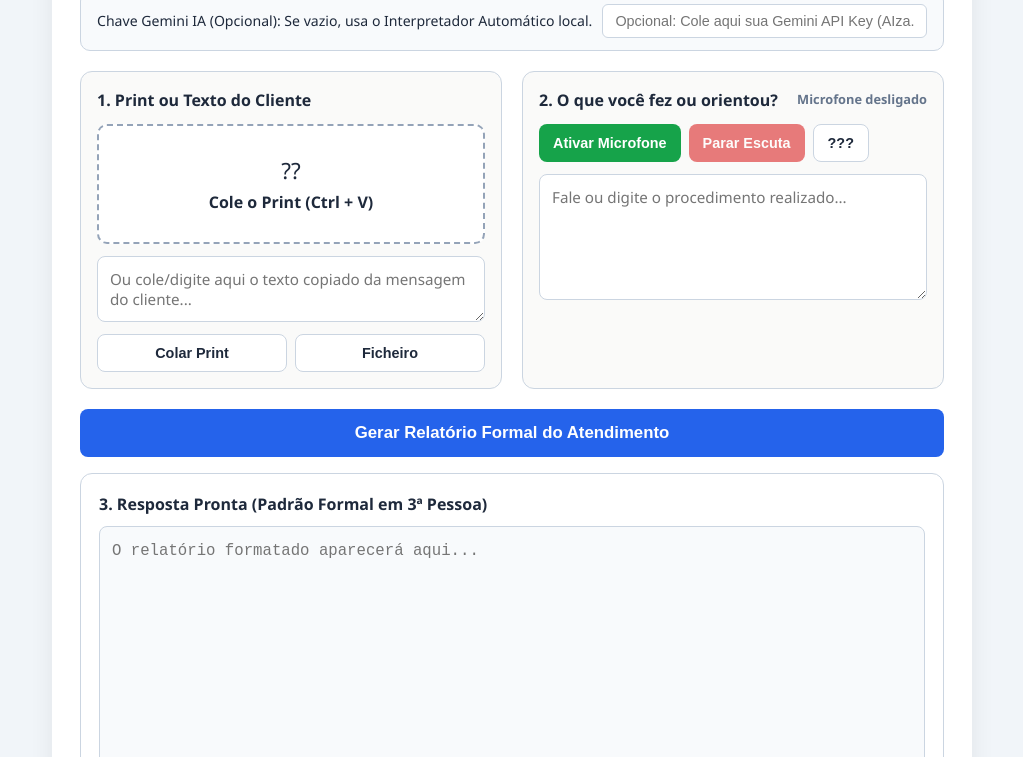
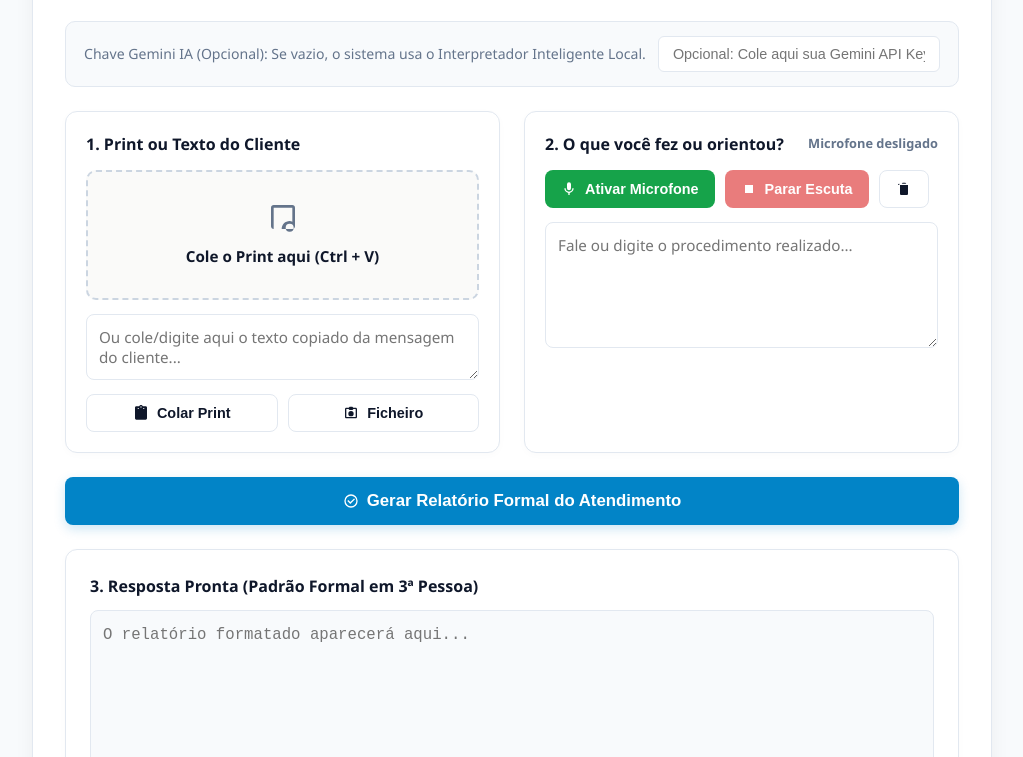
Before and after one commit to geovandev86/assistente-atendimento, a plain HTML site: page index.html in a window 1280 px wide. Shown: the part 140-897 px from the top of the page, without its empty margins (128-1151 px from the left). Drawn offline with nearby package versions, Linux system fonts and the light colour scheme.

Commit message:
Update index.html

```diff
--- a/index.html
+++ b/index.html
@@ -3,21 +3,23 @@
 <head>
     <meta charset="UTF-8">
     <meta name="viewport" content="width=device-width, initial-scale=1.0">
-    <title>Assistente de Atendimento Formal</title>
+    <title>Assistente de Atendimento Profissional</title>
     <script src="https://cdn.jsdelivr.net/npm/tesseract.js@5/dist/tesseract.min.js"></script>
     <script src="https://cdnjs.cloudflare.com/ajax/libs/jspdf/2.5.1/jspdf.umd.min.js"></script>
     <style>
         :root {
-            --bg: #f1f5f9;
+            --bg: #f8fafc;
             --card: #ffffff;
-            --primary: #2563eb;
-            --primary-hover: #1d4ed8;
+            --primary: #0284c7;
+            --primary-hover: #0369a1;
             --success: #16a34a;
-            --warning: #d97706;
+            --success-hover: #15803d;
             --danger: #dc2626;
-            --text: #1e293b;
+            --danger-hover: #b91c1c;
+            --text: #0f172a;
             --muted: #64748b;
-            --border: #cbd5e1;
+            --border: #e2e8f0;
+            --radius: 10px;
         }
 
         * { box-sizing: border-box; margin: 0; padding: 0; }
@@ -26,68 +28,81 @@
             font-family: 'Segoe UI', system-ui, -apple-system, sans-serif;
             background-color: var(--bg);
             color: var(--text);
-            padding: 20px;
+            padding: 24px;
             line-height: 1.5;
         }
 
         .container {
-            max-width: 920px;
+            max-width: 960px;
             margin: 0 auto;
             background: var(--card);
-            padding: 28px;
-            border-radius: 14px;
-            box-shadow: 0 10px 25px rgba(0,0,0,0.07);
+            padding: 32px;
+            border-radius: 16px;
+            box-shadow: 0 4px 20px rgba(0,0,0,0.05);
+            border: 1px solid var(--border);
         }
 
-        h1 { font-size: 1.45rem; margin-bottom: 6px; color: var(--text); }
-        .subtitle { color: var(--muted); font-size: 0.92rem; margin-bottom: 20px; }
+        header {
+            margin-bottom: 24px;
+            border-bottom: 1px solid var(--border);
+            padding-bottom: 16px;
+        }
+
+        h1 { font-size: 1.5rem; font-weight: 700; color: var(--text); display: flex; align-items: center; gap: 10px; }
+        .subtitle { color: var(--muted); font-size: 0.95rem; margin-top: 4px; }
 
         .api-box {
             background: #f8fafc;
             border: 1px solid var(--border);
-            padding: 12px 16px;
-            border-radius: 10px;
-            margin-bottom: 20px;
+            padding: 14px 18px;
+            border-radius: var(--radius);
+            margin-bottom: 24px;
             display: flex;
             align-items: center;
             justify-content: space-between;
             flex-wrap: wrap;
-            gap: 10px;
+            gap: 12px;
             font-size: 0.88rem;
+            color: var(--muted);
         }
 
         .api-box input {
             flex: 1;
-            min-width: 240px;
-            padding: 8px 12px;
+            min-width: 260px;
+            padding: 9px 14px;
             border: 1px solid var(--border);
             border-radius: 6px;
             font-size: 0.9rem;
+            outline: none;
+            transition: border 0.2s;
         }
+
+        .api-box input:focus { border-color: var(--primary); }
 
         .grid-steps {
             display: grid;
             grid-template-columns: 1fr 1fr;
-            gap: 20px;
-            margin-bottom: 20px;
+            gap: 24px;
+            margin-bottom: 24px;
         }
 
-        @media (max-width: 720px) {
+        @media (max-width: 768px) {
             .grid-steps { grid-template-columns: 1fr; }
         }
 
         .step-card {
             border: 1px solid var(--border);
             border-radius: 12px;
-            padding: 16px;
-            background: #fafaf9;
+            padding: 20px;
+            background: #ffffff;
+            box-shadow: 0 2px 8px rgba(0,0,0,0.02);
             display: flex;
             flex-direction: column;
-            gap: 12px;
+            gap: 14px;
         }
 
         .step-title {
-            font-weight: 700;
+            font-weight: 600;
             font-size: 1rem;
             color: var(--text);
             display: flex;
@@ -96,14 +111,14 @@
         }
 
         .paste-zone {
-            border: 2px dashed #94a3b8;
+            border: 2px dashed #cbd5e1;
             border-radius: 10px;
-            padding: 16px;
+            padding: 20px;
             text-align: center;
-            background: #fff;
+            background: #fafaf9;
             cursor: text;
             transition: all 0.2s;
-            min-height: 120px;
+            min-height: 130px;
             display: flex;
             flex-direction: column;
             align-items: center;
@@ -114,8 +129,7 @@
 
         .paste-zone:focus, .paste-zone.active-paste {
             border-color: var(--primary);
-            background: #eff6ff;
-            box-shadow: 0 0 0 3px rgba(37, 99, 235, 0.2);
+            background: #f0fdf4;
         }
 
         .paste-zone img {
@@ -127,12 +141,12 @@
 
         .image-actions, .voice-controls, .export-bar {
             display: flex;
-            gap: 8px;
+            gap: 10px;
             flex-wrap: wrap;
         }
 
         button {
-            padding: 10px 14px;
+            padding: 10px 16px;
             border-radius: 8px;
             border: none;
             font-weight: 600;
@@ -142,27 +156,35 @@
             display: inline-flex;
             align-items: center;
             justify-content: center;
-            gap: 6px;
+            gap: 8px;
         }
 
+        button svg { width: 16px; height: 16px; fill: currentColor; }
         button:disabled { opacity: 0.6; cursor: not-allowed; }
+
         .btn-record { background: var(--success); color: white; }
+        .btn-record:hover:not(:disabled) { background: var(--success-hover); }
+
         .btn-stop { background: var(--danger); color: white; }
+        .btn-stop:hover:not(:disabled) { background: var(--danger-hover); }
+
         .btn-primary {
             background: var(--primary);
             color: white;
             width: 100%;
             padding: 14px;
             font-size: 1.05rem;
-            margin-bottom: 16px;
+            margin-bottom: 24px;
+            box-shadow: 0 4px 12px rgba(2, 132, 199, 0.2);
         }
         .btn-primary:hover:not(:disabled) { background: var(--primary-hover); }
+
         .btn-outline {
             background: #fff;
             color: var(--text);
             border: 1px solid var(--border);
         }
-        .btn-outline:hover { background: #f1f5f9; }
+        .btn-outline:hover { background: #f8fafc; border-color: #94a3b8; }
 
         textarea {
             width: 100%;
@@ -172,47 +194,57 @@
             font-family: inherit;
             font-size: 0.95rem;
             resize: vertical;
+            outline: none;
+            transition: border 0.2s;
         }
+
+        textarea:focus { border-color: var(--primary); }
 
         #statusBox {
             display: none;
             padding: 12px 16px;
             border-radius: 8px;
-            margin-bottom: 16px;
+            margin-bottom: 20px;
             font-weight: 600;
             font-size: 0.92rem;
         }
 
-        .status-loading { background: #eff6ff; color: #1e40af; border: 1px solid #bfdbfe; }
-        .status-success { background: #f0fdf4; color: #166534; border: 1px solid #bbf7d0; }
-        .status-error { background: #fef2f2; color: #991b1b; border: 1px solid #fecaca; }
+        .status-loading { background: #e0f2fe; color: #0369a1; border: 1px solid #bae6fd; }
+        .status-success { background: #dcfce7; color: #166534; border: 1px solid #bbf7d0; }
+        .status-error { background: #fee2e2; color: #991b1b; border: 1px solid #fecaca; }
 
         .result-box {
             border: 1px solid var(--border);
             border-radius: 12px;
-            padding: 18px;
+            padding: 24px;
             background: #ffffff;
+            box-shadow: 0 2px 8px rgba(0,0,0,0.02);
         }
 
         #resultadoFinal {
             font-family: 'Courier New', Courier, monospace;
             font-size: 0.98rem;
-            line-height: 1.55;
-            height: 250px;
+            line-height: 1.6;
+            height: 260px;
             background: #f8fafc;
-            margin-top: 10px;
-            margin-bottom: 12px;
+            margin-top: 12px;
+            margin-bottom: 16px;
         }
     </style>
 </head>
 <body>
 
 <div class="container">
-    <h1>Assistente de Atendimento Formal</h1>
-    <p class="subtitle">Cole o print ou texto do cliente, informe o procedimento e gere o relatório automático.</p>
+    <header>
+        <h1>
+            <svg style="width:28px;height:28px;fill:var(--primary);" viewBox="0 0 24 24"><path d="M12 2A10 10 0 0 0 2 12A10 10 0 0 0 12 22A10 10 0 0 0 22 12A10 10 0 0 0 12 2M12 4A8 8 0 0 1 20 12A8 8 0 0 1 12 20A8 8 0 0 1 4 12A8 8 0 0 1 12 4M12 6A6 6 0 0 0 6 12A6 6 0 0 0 12 18A6 6 0 0 0 18 12A6 6 0 0 0 12 6M12 8A4 4 0 0 1 16 12A4 4 0 0 1 12 16A4 4 0 0 1 8 12A4 4 0 0 1 12 8Z"/></svg>
+            Assistente de Atendimento Profissional
+        </h1>
+        <p class="subtitle">Gere relatórios padronizados em 3ª pessoa de forma rápida com IA, reconhecimento de voz e leitura de prints.</p>
+    </header>
 
     <div class="api-box">
-        <span>Chave Gemini IA (Opcional): Se vazio, usa o Interpretador Automático local.</span>
+        <span>Chave Gemini IA (Opcional): Se vazio, o sistema usa o Interpretador Inteligente Local.</span>
         <input type="password" id="apiKeyInput" placeholder="Opcional: Cole aqui sua Gemini API Key (AIza...)">
     </div>
 
@@ -226,8 +258,8 @@
 
             <div class="paste-zone" id="pasteZone" tabindex="0" contenteditable="true" spellcheck="false">
                 <div id="dropText" contenteditable="false" style="pointer-events: none;">
-                    <p style="font-size: 1.4rem; margin-bottom: 2px;">??</p>
-                    <p><strong>Cole o Print (Ctrl + V)</strong></p>
+                    <svg style="width:32px;height:32px;fill:var(--muted);margin-bottom:6px;" viewBox="0 0 24 24"><path d="M19,3H5C3.89,3 3,3.89 3,5V19C3,20.1 3.9,21 5,21H19C20.1,21 21,20.1 21,19V5C21,3.89 20.1,3 19,3M19,5V15.56C18.42,15.2 17.73,15 17,15C13.69,15 11,17.69 11,21H5V5H19M17,17A3,3 0 0,1 20,20A3,3 0 0,1 17,23A3,3 0 0,1 14,20A3,3 0 0,1 17,17Z"/></svg>
+                    <p style="font-size: 0.95rem; font-weight: 600; color: var(--text);">Cole o Print aqui (Ctrl + V)</p>
                 </div>
                 <img id="previewImg" contenteditable="false" style="display: none;" alt="Print">
             </div>
@@ -236,8 +268,14 @@
 
             <input type="file" id="fileInput" accept="image/*" style="display: none;">
             <div class="image-actions">
-                <button type="button" id="btnColarClipboard" class="btn-outline" style="flex: 1;">Colar Print</button>
-                <button type="button" id="btnEscolherArquivo" class="btn-outline" style="flex: 1;">Ficheiro</button>
+                <button type="button" id="btnColarClipboard" class="btn-outline" style="flex: 1;">
+                    <svg viewBox="0 0 24 24"><path d="M19,2H14.82C14.4,0.84 13.3,0 12,0C10.7,0 9.6,0.84 9.18,2H5C3.9,2 3,2.9 3,4V20C3,21.1 3.9,22 5,22H19C20.1,22 21,21.1 21,20V4C21,2.9 20.1,2 19,2M12,2C12.55,2 13,2.45 13,3C13,3.55 12.55,4 12,4C11.45,4 11,3.55 11,3C11,2.45 11.45,2 12,2M7,5H9V7H15V5H17V6H7V5Z"/></svg>
+                    Colar Print
+                </button>
+                <button type="button" id="btnEscolherArquivo" class="btn-outline" style="flex: 1;">
+                    <svg viewBox="0 0 24 24"><path d="M19,4H15.5L14,2.5H10L8.5,4H5C3.89,4 3,4.89 3,6V18C3,19.1 3.9,20 5,20H19C20.1,20 21,19.1 21,18V6C21,4.89 20.1,4 19,4M19,18H5V6H8.27L9.75,7.5H14.25L15.73,6H19V18M12,9A4,4 0 0,0 8,13A4,4 0 0,0 12,17A4,4 0 0,0 16,13A4,4 0 0,0 12,9Z"/></svg>
+                    Ficheiro
+                </button>
             </div>
         </div>
 
@@ -248,15 +286,26 @@
                 <span id="micStatus" style="font-size: 0.8rem; color: var(--muted);">Microfone desligado</span>
             </div>
             <div class="voice-controls">
-                <button type="button" id="btnFalar" class="btn-record">Ativar Microfone</button>
-                <button type="button" id="btnPararVoz" class="btn-stop" disabled>Parar Escuta</button>
-                <button type="button" id="btnLimparAcao" class="btn-outline" title="Limpar texto">???</button>
+                <button type="button" id="btnFalar" class="btn-record">
+                    <svg viewBox="0 0 24 24"><path d="M12,2A3,3 0 0,1 15,5V11A3,3 0 0,1 12,14A3,3 0 0,1 9,11V5A3,3 0 0,1 12,2M19,11C19,14.53 16.39,17.44 13,17.93V21H11V17.93C7.61,17.44 5,14.53 5,11H7A5,5 0 0,0 12,16A5,5 0 0,0 17,11H19Z"/></svg>
+                    Ativar Microfone
+                </button>
+                <button type="button" id="btnPararVoz" class="btn-stop" disabled>
+                    <svg viewBox="0 0 24 24"><path d="M6,6H18V18H6V6Z"/></svg>
+                    Parar Escuta
+                </button>
+                <button type="button" id="btnLimparAcao" class="btn-outline" title="Limpar texto">
+                    <svg viewBox="0 0 24 24"><path d="M19,4H15.5L14,2.5H10L8.5,4H5C3.89,4 3,4.89 3,6H18V19C18,20.1 17.1,21 16,21H8C6.9,21 6,20.1 6,19V6H5V4H19V6Z"/></svg>
+                </button>
             </div>
             <textarea id="acaoRealizada" rows="5" placeholder="Fale ou digite o procedimento realizado..."></textarea>
         </div>
     </div>
 
-    <button type="button" id="btnGerar" class="btn-primary">Gerar Relatório Formal do Atendimento</button>
+    <button type="button" id="btnGerar" class="btn-primary">
+        <svg viewBox="0 0 24 24"><path d="M12,2A10,10 0 0,1 22,12A10,10 0 0,1 12,22A10,10 0 0,1 2,12A10,10 0 0,1 12,2M12,4A8,8 0 0,0 4,12A8,8 0 0,0 12,20A8,8 0 0,0 20,12A8,8 0 0,0 12,4M11,16.5L6.5,12L7.91,10.59L11,13.67L16.59,8.09L18,9.5L11,16.5Z"/></svg>
+        Gerar Relatório Formal do Atendimento
+    </button>
 
     <div id="statusBox"></div>
 
@@ -266,7 +315,10 @@
         </div>
         <textarea id="resultadoFinal" placeholder="O relatório formatado aparecerá aqui..."></textarea>
         <div class="export-bar">
-            <button type="button" id="btnCopiar" class="btn-record" style="background: var(--primary);">Copiar Resposta</button>
+            <button type="button" id="btnCopiar" class="btn-record" style="background: var(--primary);">
+                <svg viewBox="0 0 24 24"><path d="M19,21H8V7H19M19,5H8A2,2 0 0,0 6,7V21A2,2 0 0,0 8,23H19A2,2 0 0,0 21,21V7A2,2 0 0,0 19,5M16,1H4A2,2 0 0,0 2,3V17H4V3H16V1Z"/></svg>
+                Copiar Resposta
+            </button>
             <button type="button" id="btnTxt" class="btn-outline">Baixar .TXT</button>
             <button type="button" id="btnDoc" class="btn-outline">Baixar Word (.DOC)</button>
             <button type="button" id="btnPdf" class="btn-outline">Baixar .PDF</button>
```
